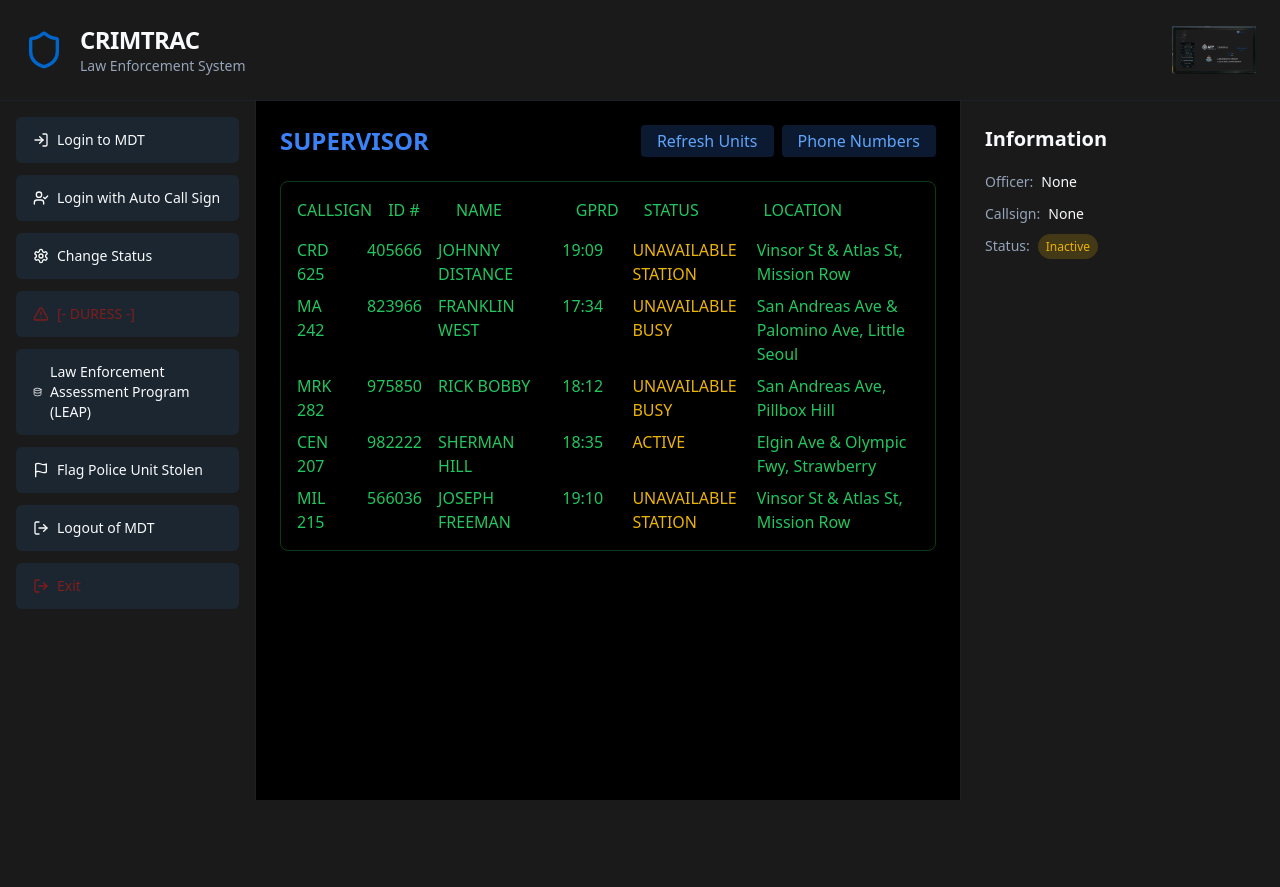
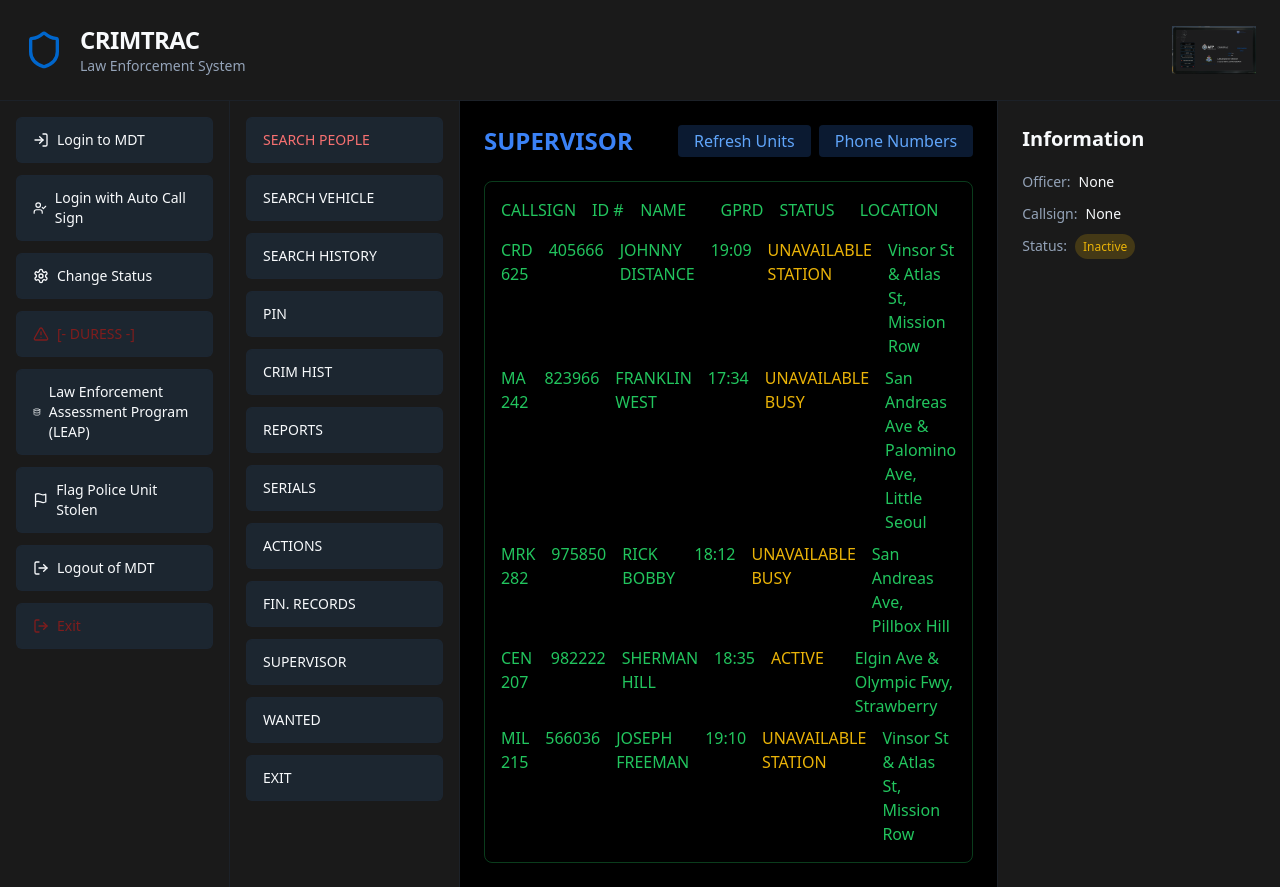
Before and after one commit to kelso1535/helpful-huggle, a React (Vite) app: page /supervisor in a window 1280 px wide. Before the commit the page ends 800 px from the top, so only its background shows below. Built offline with nearby package versions, Linux system fonts and the light colour scheme.

Commit message:
Show sidebar buttons on supervisor page
Updated the SupervisorView component to ensure that all sidebar buttons are displayed when navigating to the supervisor page.
[skip gpt_engineer]

```diff
--- a/src/pages/SupervisorView.tsx
+++ b/src/pages/SupervisorView.tsx
@@ -1,8 +1,10 @@
 import { Header } from "@/components/Header";
 import { Sidebar } from "@/components/Sidebar";
 import { InfoPanel } from "@/components/InfoPanel";
+import { useNavigate } from "react-router-dom";
 
 const SupervisorView = () => {
+  const navigate = useNavigate();
   const units = [
     { callsign: "CRD 625", badge: "405666", name: "JOHNNY DISTANCE", gprd: "19:09", status: "UNAVAILABLE STATION", location: "Vinsor St & Atlas St, Mission Row" },
     { callsign: "MA 242", badge: "823966", name: "FRANKLIN WEST", gprd: "17:34", status: "UNAVAILABLE BUSY", location: "San Andreas Ave & Palomino Ave, Little Seoul" },
@@ -16,6 +18,53 @@ const SupervisorView = () => {
       <Header />
       <div className="flex flex-1">
         <Sidebar />
+        <div className="w-64 p-4 border-r border-border/50 space-y-3 bg-background">
+          <button
+            className="nav-button bg-red-500/20 text-red-400"
+            onClick={() => navigate('/person-search')}
+          >
+            SEARCH PEOPLE
+          </button>
+          <button className="nav-button">
+            SEARCH VEHICLE
+          </button>
+          <button className="nav-button">
+            SEARCH HISTORY
+          </button>
+          <button className="nav-button">
+            PIN
+          </button>
+          <button
+            className="nav-button"
+            onClick={() => navigate('/criminal-history')}
+          >
+            CRIM HIST
+          </button>
+          <button className="nav-button">
+            REPORTS
+          </button>
+          <button className="nav-button">
+            SERIALS
+          </button>
+          <button className="nav-button">
+            ACTIONS
+          </button>
+          <button className="nav-button">
+            FIN. RECORDS
+          </button>
+          <button
+            className="nav-button"
+            onClick={() => navigate('/supervisor')}
+          >
+            SUPERVISOR
+          </button>
+          <button className="nav-button">
+            WANTED
+          </button>
+          <button className="nav-button">
+            EXIT
+          </button>
+        </div>
         <main className="flex-1 p-6 bg-black">
           <div className="space-y-4">
             <div className="flex justify-between items-center mb-6">
```
